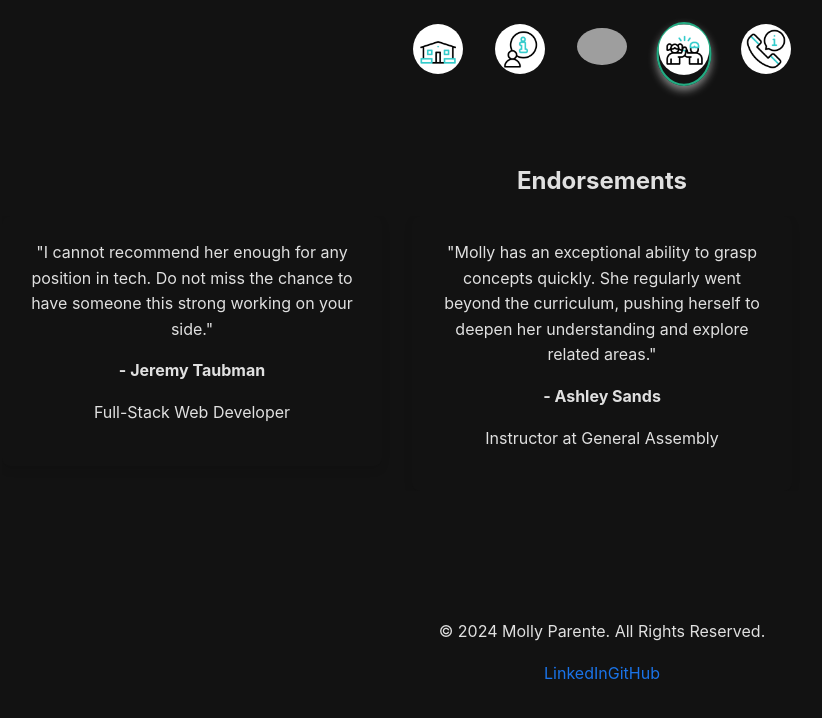
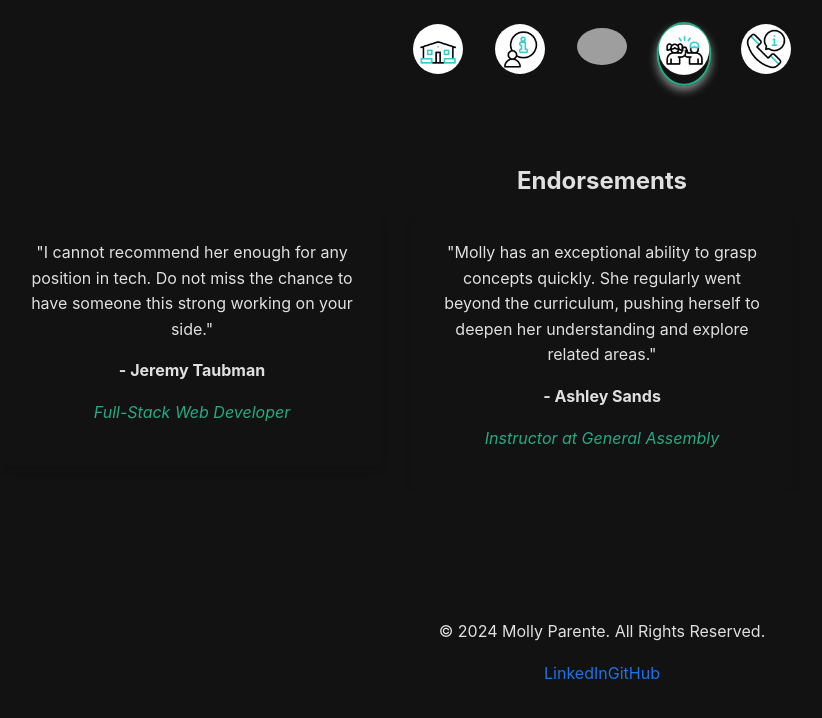
Before and after one commit to mparente88/mparente88.github.io, a Next.js app: page /endorsements in a window 1280 px wide. Shown: the top 718 px of the page, without its empty margins (38-860 px from the left). Built offline with nearby package versions, Linux system fonts and the light colour scheme; grey boxes are pictures that could not be loaded.

Commit message:
Minor endorsement-title CSS addition

```diff
--- a/styles/global.css
+++ b/styles/global.css
@@ -374,6 +374,12 @@ footer {
   text-align: center;
 }
 
+.endorsement-title {
+  font-style: italic;
+  color: var(--accent-color-dark);
+  margin-top: 0.5rem;
+}
+
 .endorsement-card {
   background-color: var(--background-color-dark);
   color: var(--text-color-dark);
```
